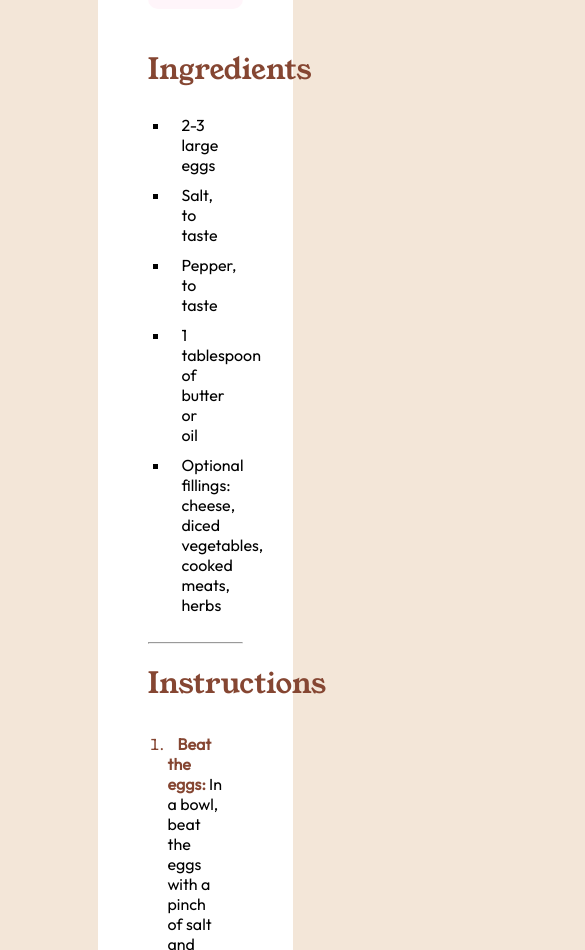
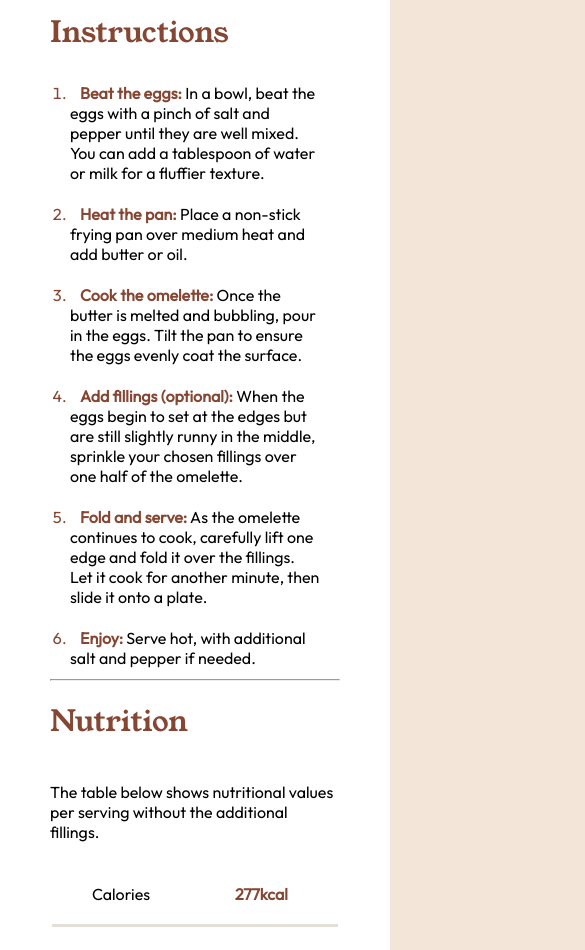
Before and after one commit to LiseMalave/recipe_page, a plain HTML site: page index.html in a window 390 px wide. Shown: the part 1050-2000 px from the top of the page, 585 px wide, since content can reach past the window. Drawn offline with Linux system fonts and the light colour scheme.

Commit message:
terminando detalles en el responsive en movil

```diff
--- a/responsive.css
+++ b/responsive.css
@@ -1,4 +1,4 @@
-@media (max-width: 375px) {
+@media (max-width: 538px) {
   .article__container {
     width: 100%;
   }
@@ -11,9 +11,20 @@
 
   }
   .article__title{
-    margin-top: 80px;
+    margin-top: 150px;
   }
-  .article__nutrition{
-    width: ;
+  .article__nutrition {
+    width: 100%;
+
+  }
+
+  .article__nutrition tr{
+    width: 100%;
+
+  }
+  .article__nutrition td{
+    width: 100%;
+    margin-left: 20px;
+
   }
 }
--- a/style.css
+++ b/style.css
@@ -4,6 +4,7 @@
   margin: 0;
   padding: 0;
   box-sizing: border-box;
+/* border: 1px solid red; */
 }
 
 :root {
@@ -122,16 +123,30 @@ hr {
   color: black;
 }
 
-.article__nutrition tr {
+.article__nutrition {
   display: flex;
-  width: 28rem;
+
+  flex-direction: column;
   justify-content: center;
-  border-bottom: solid var(--LightGrey);
-  gap: 30px;
+
+  /* gap: 10px; */
+}
+.article__nutrition tr{
+    display: flex;
+    width: 100%;
+
+   border-bottom: solid var(--LightGrey);
+
+
 }
 .article__nutrition td {
-  width: 250px;
-  padding: 10px;
+  width: 35%;
+
+  padding: 20px;
+}
+td:last-child{
+    color: var(--Nutmeg);
+    font-weight: 600;
 }
 tr:last-child {
   border-bottom: none;
```
Also changed, not shown: index.html (line endings or trailing spaces).
